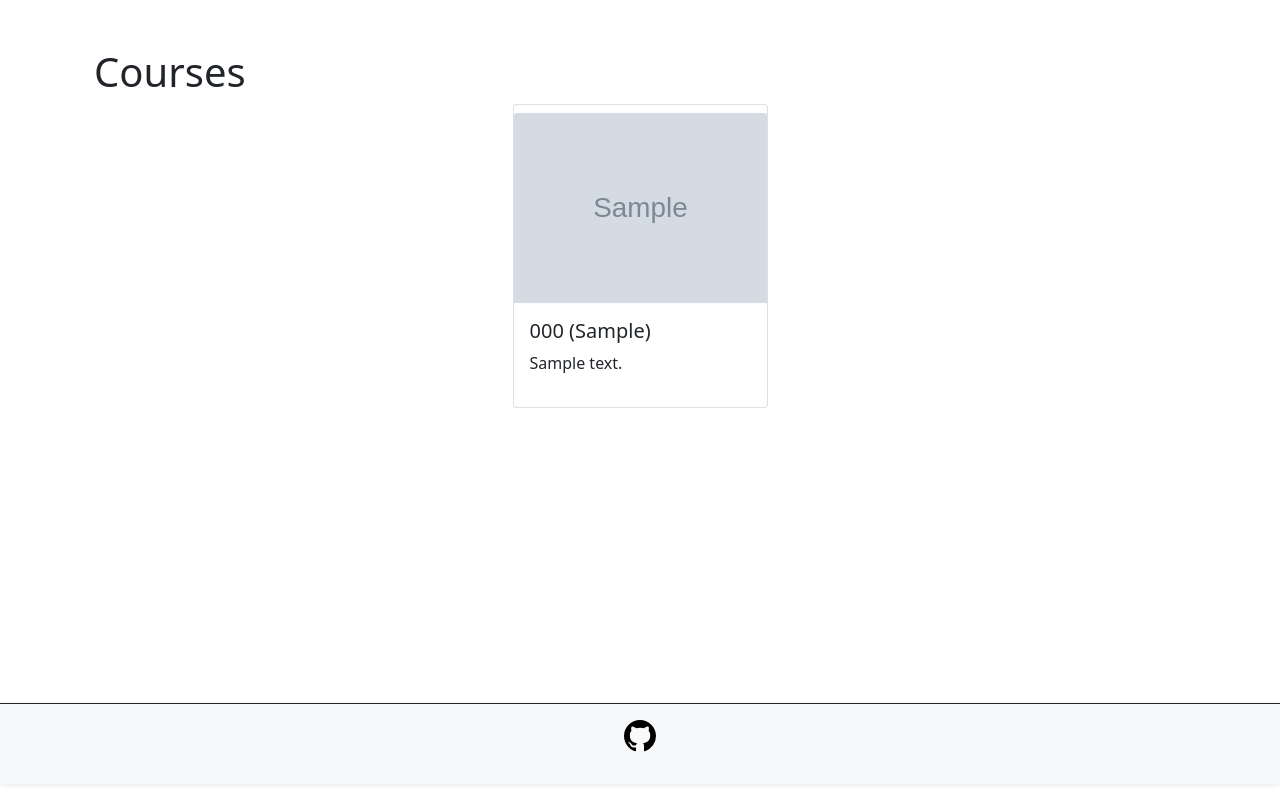
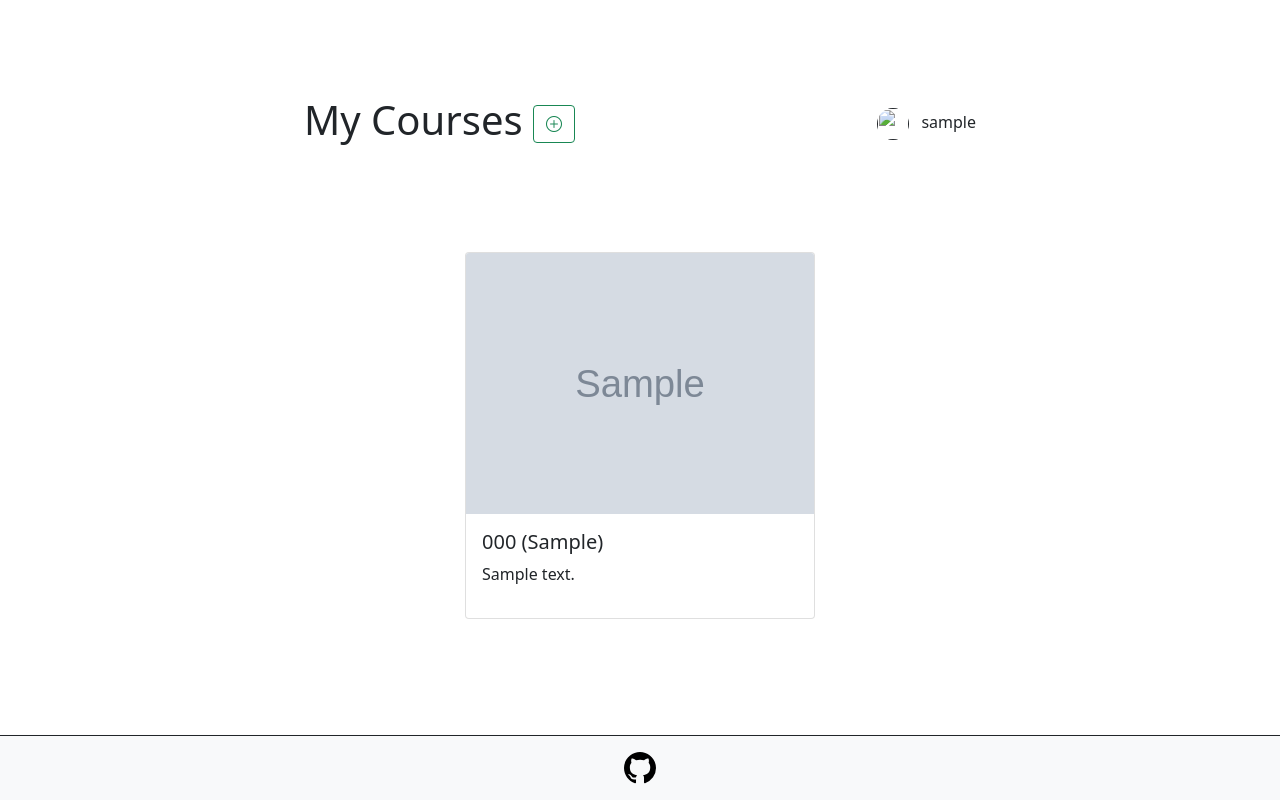
Before and after one commit to IonMich/instructor_pilot, a Django app: page / in a window 1280 px wide. Run offline with Django 4.2, Linux system fonts and the light colour scheme; a user stored in the database is signed in; tables that the repository leaves empty hold one stand-in row (values such as "Sample post"); grey boxes marked "Sample" are stand-in pictures; parts of the project's set-up code (start-up, migrations or seed data) failed here and were passed over; some libraries are stand-ins or nearby versions.

Commit message:
improve layout of home screen, add new course button

```diff
--- a/courses/templates/courses/user_list.html
+++ b/courses/templates/courses/user_list.html
@@ -1,41 +1,98 @@
 {% extends "base.html" %}
 {% comment %} display cards for all courses of user {% endcomment %}
+
+{% block styles %}
+
+<style>
+    {% comment %} html {
+        background-color: green;
+    } {% endcomment %}
+
+    body {
+        {% comment %} background-color: #666; {% endcomment %}
+        margin: 0;
+        padding: 0;
+        margin-top: 0;
+        display: flex;
+        flex-direction: column;
+        align-items: stretch;
+        height: 100vh;
+    }
+
+    .container {
+        flex: 1;
+        display: grid;
+        grid-template-columns: repeat(auto-fit, 350px);
+        grid-gap: 1rem;
+        justify-content: center;
+        align-content: center;
+    }
+</style>
+
+{% endblock styles %}
+
+
+{% block navbar %}
+
+<header>
+    <div
+    class='d-flex'
+    style='
+    justify-content: space-between;
+    align-items: center;
+    margin-right: calc(30% - 6rem);
+    margin-left: calc(30% - 6rem);
+    margin-top: 6rem;
+    padding-right: 1rem;
+    padding-left: 1rem;'>
+        <div style="margin-right:1rem">
+            <h1>My Courses
+                <button class='btn btn-outline-success' data-toggle='modal' data-target='#addCourseModal'>
+                    <i class='bi bi-plus-circle'></i>
+                </button>
+            </h1>
+        </div>
+        <div class="ms-auto">
+            <a href="{{request.user.profile.get_absolute_url}}" class="text-decoration-none text-dark">
+                <img src="{{request.user.profile.avatar.url}}" class="rounded-circle" style="width: 2rem; height: 2rem; object-fit: cover;">
+                <span class="ms-2">{{request.user.username}}</span>
+            </a>
+        </div>
+    </div>
+</header>
+
+{% endblock navbar %}
+
 {% block content %}
 
-<header>
-    <div class="container">
-        <h1 class="mt-5">Courses</h1>
-    </div>
-</header>
-<main>
-    {% comment %} create the bootstrap grid for the cards of courses {% endcomment %}
-    <div class="container">
-        <div class="row flex-row-reverse justify-content-center">
     {% for course in courses %}
-            {% comment %} create the card {% endcomment %}
-            <div class="col-md-3">
-            <div class="card h-100" style="">
-                {% comment %} name {% endcomment %}
+
+        <div class="card"
+        style='
+        display: flex;
+        flex-direction: column;
+        '>
             {% if course.image %}
-                <img class="card-img-top mt-2 mx-auto d-block" src="{{ course.image.url }}" alt="{{ course.course_code }}" style=" align:center">
+                <img class="card-img-top" src="{{ course.image.url }}" alt="{{ course.course_code }}">
+            {% endif %}
 
-                {% endif %}
             <div class="card-body">
-
-                    {% comment %} name {% endcomment %}
                 <h5 class="card-title">{{ course.course_code }} ({{course.term}})</h5>
-                    {% if course.description is not None %}
-                        <p class="overflow-hidden" style="white-space:nowrap;text-overflow: ellipsis;">{{ course.description }}</p>
+                {% if course.description != "" %}
+                    <p> {{ course.description|truncatechars:50 }} </p>
                 {% endif %}
                 <a href="{% url 'courses:detail' pk=course.pk %}" class="stretched-link"></a>
             </div>
         </div>
-            </div>
+
     {% endfor %}
-        </div>
-    </div>
-</main>
-<footer class="text-center mt-3 mb-3 border-top border-dark pt-3 pb-3 text-muted small font-weight-light text-uppercase fixed-bottom bg-light text-dark shadow-sm sticky-bottom ">
+
+
+{% endblock content %}
+
+{% block footer %}
+
+<footer class="text-center mt-3 pt-3 border-top border-dark text-muted small font-weight-light text-uppercase bg-light text-dark shadow-sm">
     <a class="text-decoration-none" href="https://github.com/IonMich/instructor_pilot/" style="color:black;">
     <p>
         <svg xmlns="http://www.w3.org/2000/svg" width="32" height="32" fill="currentColor" class="bi bi-github" viewBox="0 0 16 16">
@@ -44,4 +101,7 @@
     </p>
     </a>
 </footer>
-{% endblock content %}
+
+
+
+    {% endblock footer %}
--- a/courses/urls.py
+++ b/courses/urls.py
@@ -1,7 +1,8 @@
 from django.urls import path
 from .views import (
     user_list_view,
-    course_detail_view
+    course_detail_view,
+    course_create_view,
     )
 
 app_name = 'courses'
@@ -9,4 +10,5 @@ app_name = 'courses'
 urlpatterns = [
     path('', user_list_view, name='home'),
     path('courses/<pk>/', course_detail_view, name='detail'),
+    path('courses/create/', course_create_view, name='create'),
 ]
--- a/courses/views.py
+++ b/courses/views.py
@@ -34,3 +34,9 @@ def user_list_view(request):
         request,
         'courses/user_list.html',
         {'courses': courses, })
+
+@login_required
+def course_create_view(request):
+    # handle the ajax POST request by creating a new course
+    if request.method == 'POST':
+        pass
--- a/templates/base.html
+++ b/templates/base.html
@@ -45,6 +45,8 @@
         {% block content %}
         {% endblock content %}
     </div>
-
+    {% block footer %}
+        {% include 'footer.html' %}
+    {% endblock footer %}
 </body>
 </html>
```
Also changed, not shown: courses/forms.py (+25 -0 lines), templates/footer.html (added). Lines whose indentation alone changed are shown as unchanged.
